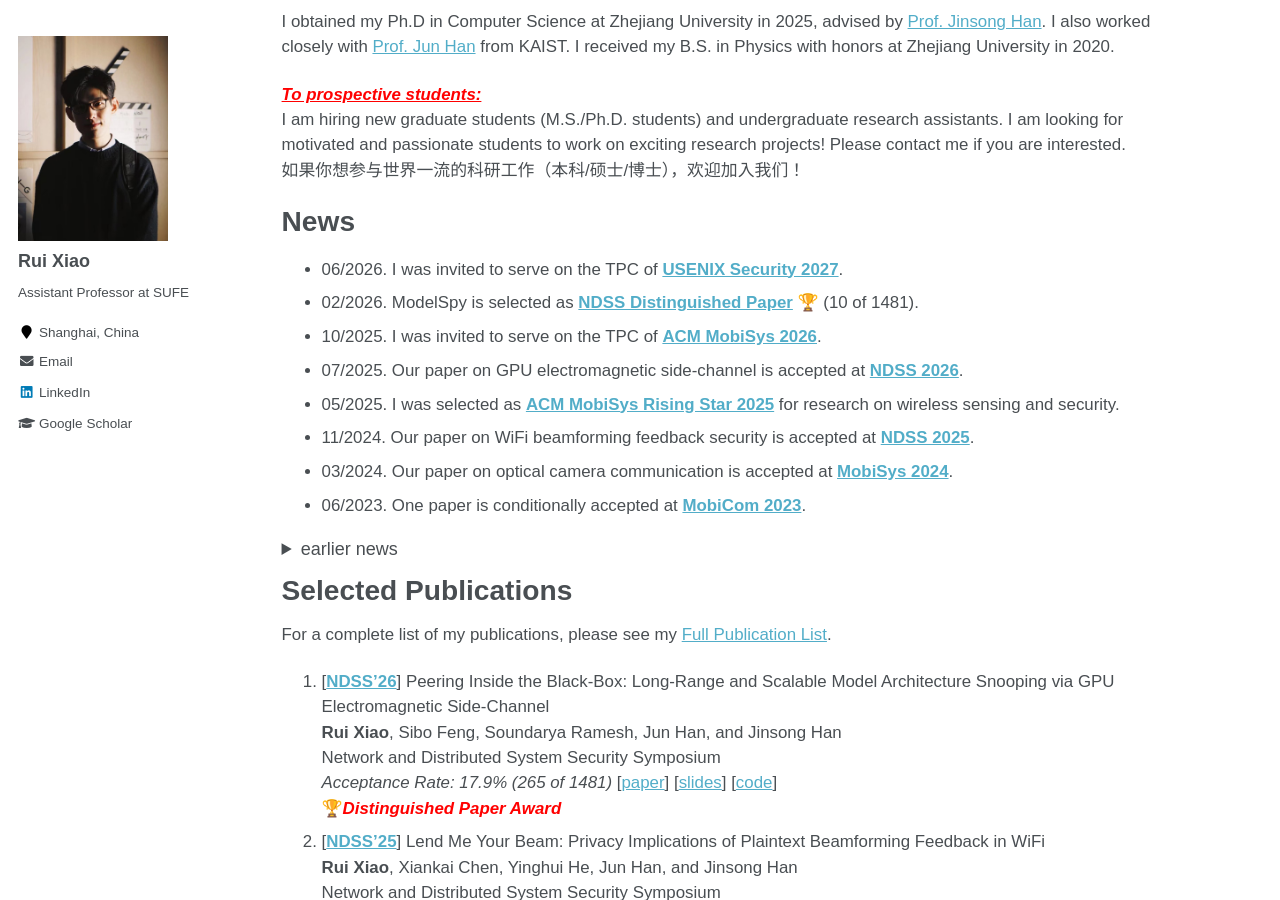
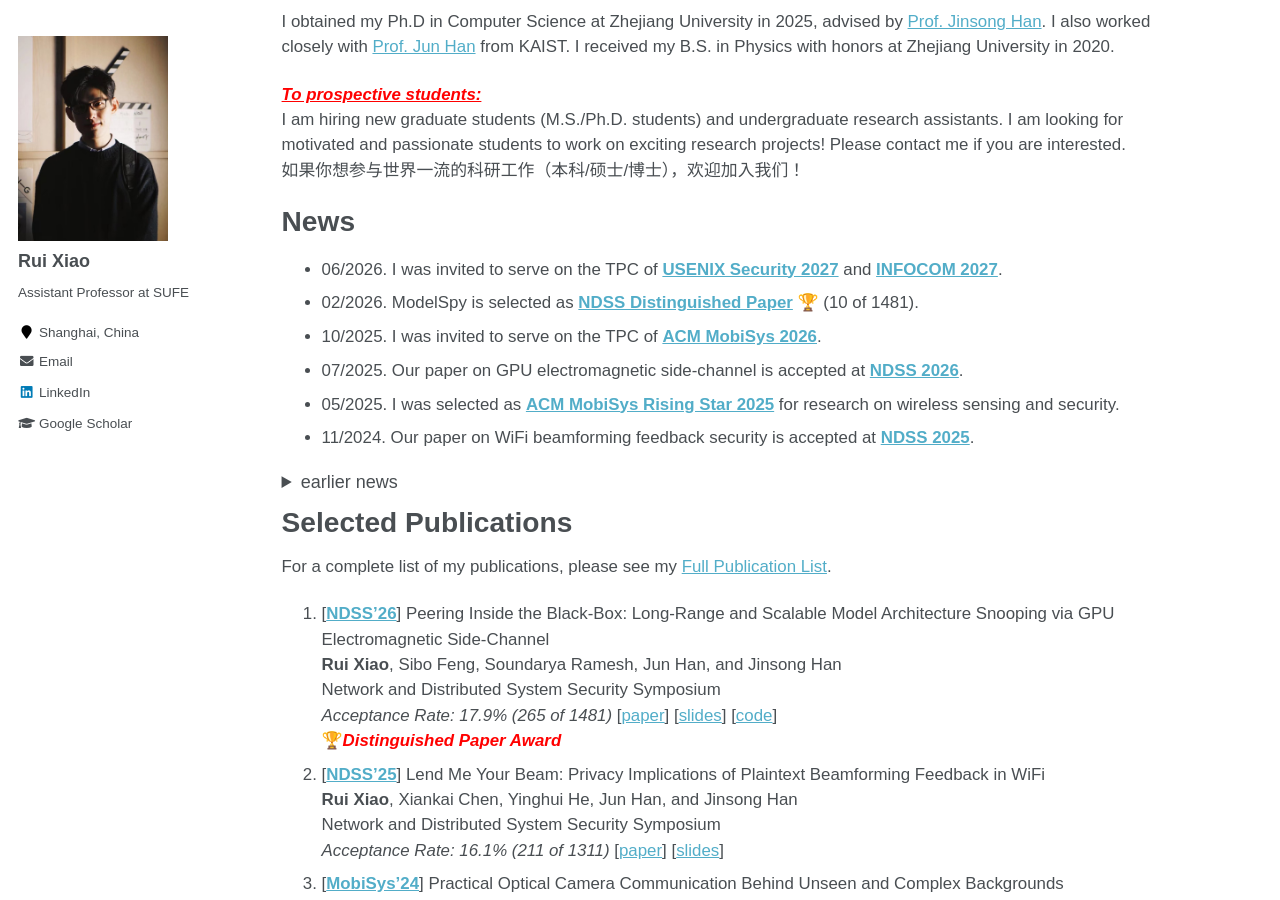
Before and after one commit to ruixiao24/ruixiao24.github.io, a Jekyll site: the page built from _pages/about.md, in a window 1280 px wide and 900 px high, scrolled down 343 px. Built offline with Jekyll 4.4.1, drawn with Linux system fonts in a browser that asks for light colours.

Commit message:
Update about.md

```diff
--- a/_pages/about.md
+++ b/_pages/about.md
@@ -22,17 +22,17 @@
 如果你想参与世界一流的科研工作（本科/硕士/博士），欢迎加入我们！
 
 # News
-- 06/2026. I was invited to serve on the TPC of **[USENIX Security 2027](https://www.usenix.org/conference/usenixsecurity27)**.
+- 06/2026. I was invited to serve on the TPC of **[USENIX Security 2027](https://www.usenix.org/conference/usenixsecurity27)** and **[INFOCOM 2027](https://infocom2027.ieee-infocom.org/)**.
 - 02/2026. ModelSpy is selected as **[NDSS Distinguished Paper](https://www.ndss-symposium.org/ndss2026/)** 🏆 (10 of 1481).
 - 10/2025. I was invited to serve on the TPC of **[ACM MobiSys 2026](https://www.sigmobile.org/mobisys/2026/)**.
 - 07/2025. Our paper on GPU electromagnetic side-channel is accepted at **[NDSS 2026](https://www.ndss-symposium.org/ndss2026/)**.
 - 05/2025. I was selected as **[ACM MobiSys Rising Star 2025](https://www.sigmobile.org/mobisys/2025/)** for research on wireless sensing and security.
 - 11/2024. Our paper on WiFi beamforming feedback security is accepted at **[NDSS 2025](https://www.ndss-symposium.org/ndss2025/)**.
-- 03/2024. Our paper on optical camera communication is accepted at **[MobiSys 2024](https://sigmobile.org/mobisys/2024/)**.
-- 06/2023. One paper is conditionally accepted at **[MobiCom 2023](https://sigmobile.org/mobicom/2023/)**.
 <details markdown="block">
 <summary>earlier news</summary>
 
+- 03/2024. Our paper on optical camera communication is accepted at **[MobiSys 2024](https://sigmobile.org/mobisys/2024/)**.
+- 06/2023. One paper is conditionally accepted at **[MobiCom 2023](https://sigmobile.org/mobicom/2023/)**.
 - 11/2021. OneFi is selected as the best paper candidate. [5 out of 139 submissions]
 - 09/2021. Our paper, “Onefi: One-shot Recognition for Unseen Gesture via COTS WiFi” is accepted and will appear at **[SenSys 2021](https://sensys.acm.org/2021/)**.
 - 01/2021. Our paper, “Acoustics to the Rescue: Physical Key Inference Attack Revisited” is accepted and will appear at **[USENIX Security 2021](https://www.usenix.org/conference/usenixsecurity21)**.
```
